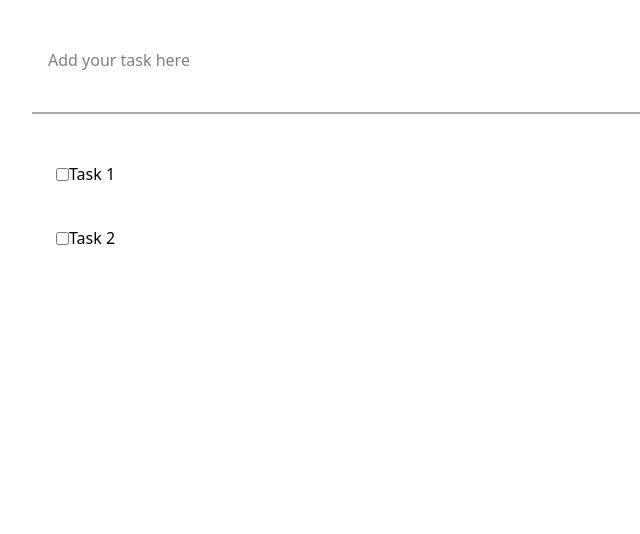
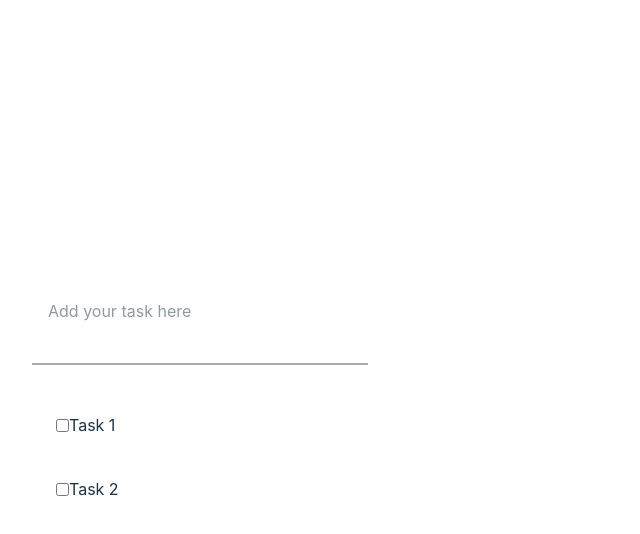
Before and after one commit to Adogeon/quick-todo, a React (Vite) app: page / in a window 1280 px wide. Shown: the top 534 px of the page, without its empty margins (0-640 px from the left). Built offline with nearby package versions, Linux system fonts and the light colour scheme.

Commit message:
Revised all CSS

```diff
--- a/src/styles.css
+++ b/src/styles.css
@@ -14,3 +14,56 @@
 body {
   margin: 0;
 }
+
+:root {
+  font-family: Inter, system-ui, Avenir, Helvetica, Arial, sans-serif;
+  line-height: 1.5;
+  font-size: 16px;
+  font-weight: 400;
+
+  color-scheme: light dark;
+  color: rgba(255, 255, 255, 0.87);
+  background-color: #242424;
+
+  font-synthesis: none;
+  text-rendering: optimizeLegibility;
+  -webkit-font-smoothing: antialiased;
+  -moz-osx-font-smoothing: grayscale;
+}
+
+body {
+  margin: 0;
+  display: flex;
+  place-items: center;
+  min-width: 320px;
+  min-height: 100vh;
+}
+
+button {
+  border-radius: 8px;
+  border: 1px solid transparent;
+  padding: 0.6em 1.2em;
+  font-size: 1em;
+  font-weight: 500;
+  font-family: inherit;
+  background-color: #1a1a1a;
+  cursor: pointer;
+  transition: border-color 0.25s;
+  display: flex;
+  align-items: center;
+  justify-content: center;
+  outline: none;
+}
+
+@media (prefers-color-scheme: light) {
+  :root {
+    color: #213547;
+    background-color: #ffffff;
+  }
+  a:hover {
+    color: #747bff;
+  }
+  button {
+    background-color: #f9f9f9;
+  }
+}
```
